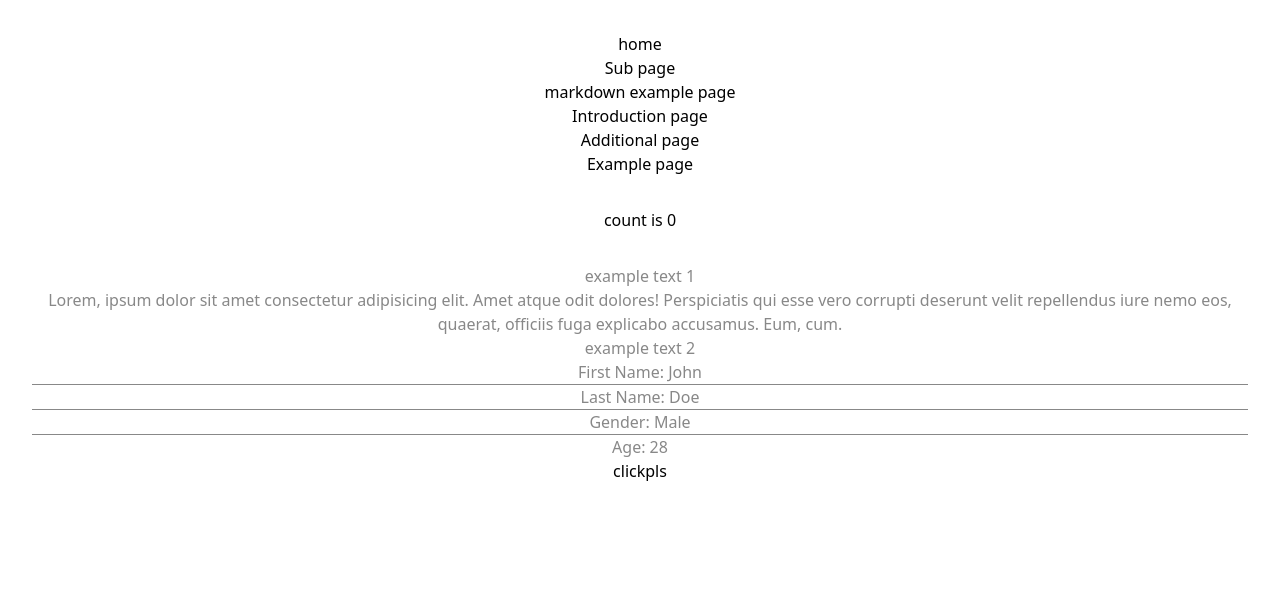
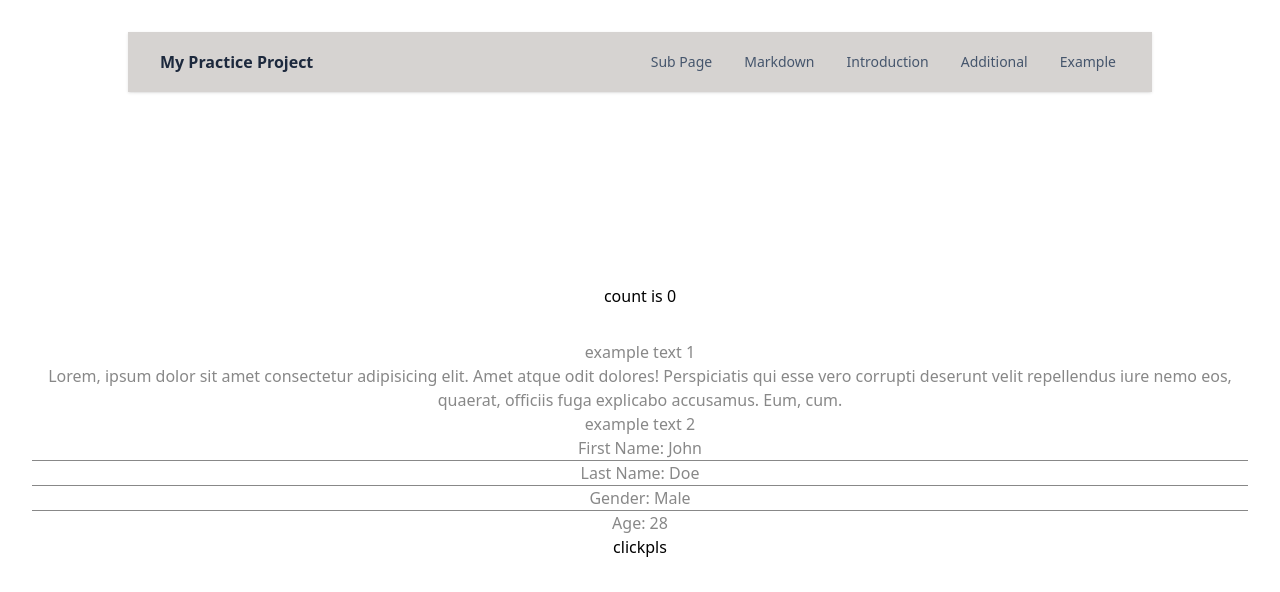
Before and after one commit to adam780930/react-practice, a React (Vite) app: page / in a window 1280 px wide. Shown: the top 592 px of the page. Built offline with nearby package versions, Linux system fonts and the light colour scheme.

Commit message:
added example navi bar (#5)
* added example navi bar, wip

* styled navbar with basic navigation

```diff
--- a/src/App.jsx
+++ b/src/App.jsx
@@ -12,6 +12,7 @@ function App() {
   return (
     <div>
       <Navigation />
+      <div className="py-10 my-10"></div>
       <Routes>
         <Route path="/" element={<Mainpage />} />
         <Route path="/sub" element={<Submainpage />} />
--- a/src/components/Navigation.jsx
+++ b/src/components/Navigation.jsx
@@ -1,32 +1,39 @@
 import { Link } from "react-router-dom";
 
 function Navigation() {
+  const pages = [
+    { link: "sub", linkText: "Sub Page" },
+    { link: "markdown", linkText: "Markdown" },
+    { link: "introduction", linkText: "Introduction" },
+    { link: "additional", linkText: "Additional" },
+    { link: "example", linkText: "Example" },
+  ];
+
   return (
-    <header>
-      <div></div>
-      <nav>
-        <ul>
-          <li>
-            <Link to="/">home</Link>
-          </li>
-          <li>
-            <Link to="sub">Sub page</Link>
-          </li>
-          <li>
-            <Link to="markdown">markdown example page</Link>
-          </li>
-          <li>
-            <Link to="introduction">Introduction page</Link>
-          </li>
-          <li>
-            <Link to="additional">Additional page</Link>
-          </li>
-          <li>
-            <Link to="example">Example page</Link>
-          </li>
-        </ul>
-      </nav>
-    </header>
+    <div>
+      <header>
+        <nav className="block w-full max-w-screen-lg px-4 py-2 mx-auto bg-stone-300 bg-opacity-90 sticky top-3 shadow lg:px-8 lg:py-3 backdrop-blur-lg backdrop-saturate-150 z-[9999]">
+          <div className="container flex flex-wrap items-center justify-between mx-auto text-slate-800">
+            <Link to="/">
+              <div className="mr-4 block cursor-pointer py-1.5 text-base text-slate-800 font-semibold">
+                My Practice Project
+              </div>
+            </Link>
+            <div className="hidden lg:block">
+              <ul className="flex flex-col gap-2 mt-2 mb-4 lg:mb-0 lg:mt-0 lg:flex-row lg:items-center lg:gap-6">
+                {pages.map((page) => (
+                  <li className="flex items-center p-1 text-sm gap-x-2 text-slate-600">
+                    <Link to={page.link}>
+                      <div className="flex items-center">{page.linkText}</div>
+                    </Link>
+                  </li>
+                ))}
+              </ul>
+            </div>
+          </div>
+        </nav>
+      </header>
+    </div>
   );
 }
 
```
